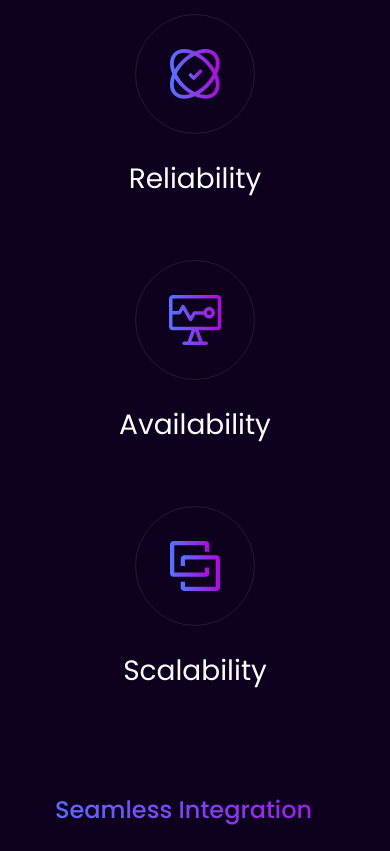
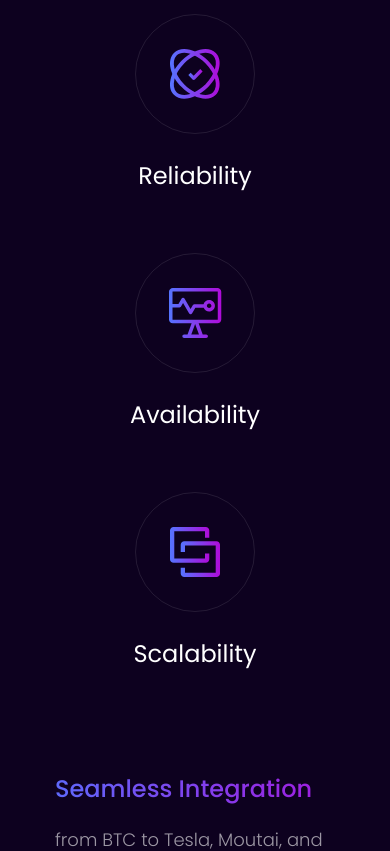
Before and after one commit to Block0xNetwork/duet-website, a React (Create React App) app: page / in a window 390 px wide. Shown: the part 820-1671 px from the top of the page. Built offline with nearby package versions, Linux system fonts and the light colour scheme.

Commit message:
Adaptation mobile

```diff
--- a/src/App.tsx
+++ b/src/App.tsx
@@ -118,6 +118,10 @@ const IconTitle = styled.div`
   font-size: 28px;
   font-family: poppinsRegular;
   padding-top: 20px;
+
+  @media (max-width: 950px) {
+    font-size: 24px;
+  }
 `
 
 const IntroBox = styled.div`
@@ -592,6 +596,10 @@ const Copyright = styled.div`
   opacity: 0.29;
   margin-top: 20px;
   padding-bottom: 40px;
+
+  @media (max-width: 950px) {
+    padding-bottom: 60px;
+  }
 `
 
 const DivWidth = styled.div`
```
